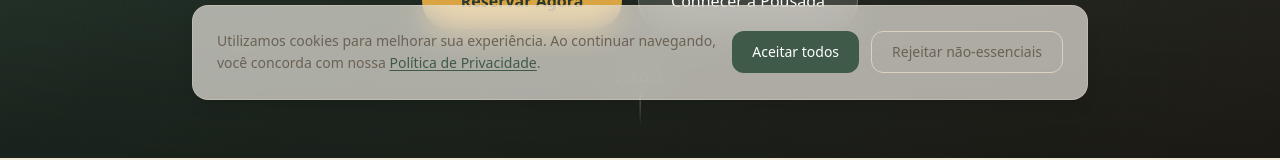
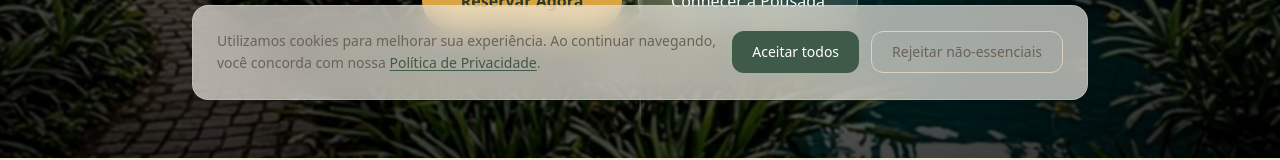
Before and after one commit to Arthur-Bressan/template-resorts-webpage, a Next.js app: page / in a window 1280 px wide. Shown: the part 684-844 px from the top of the page. Built offline with nearby package versions, Linux system fonts and the light colour scheme; no server answers; the database is empty.

Commit message:
02beb233-6fdf-4133-bccc-1a28fe87c012

```diff
--- a/src/components/sections/Hero.tsx
+++ b/src/components/sections/Hero.tsx
@@ -10,19 +10,44 @@ interface HeroProps {
 
 export function Hero({ siteSettings }: HeroProps) {
   const sectionRef = useRef<HTMLElement>(null);
+  const imageRef = useRef<HTMLDivElement>(null);
 
   useEffect(() => {
-    if (!sectionRef.current) return;
+    if (!sectionRef.current || !imageRef.current) return;
+    const section = sectionRef.current;
+    const image = imageRef.current;
     const reducedMotion = window.matchMedia(
       "(prefers-reduced-motion: reduce)"
     ).matches;
-    if (reducedMotion) return;
+
+    // Mouse tracking state
+    const mouse = { x: 0.5, y: 0.5 };
+    const pos = { x: 0, y: 0 };
+    let rafId = 0;
+    let currentZoom = 1.15;
+
+    // Smooth interpolation loop for mouse pan
+    function animatePan() {
+      const targetX = (mouse.x - 0.5) * 30;
+      const targetY = (mouse.y - 0.5) * 20;
+
+      pos.x += (targetX - pos.x) * 0.05;
+      pos.y += (targetY - pos.y) * 0.05;
+
+      image.style.transform = `translate(${pos.x}px, ${pos.y}px) scale(${currentZoom})`;
+      rafId = requestAnimationFrame(animatePan);
+    }
+
+    function onMouseMove(e: MouseEvent) {
+      const rect = section.getBoundingClientRect();
+      mouse.x = (e.clientX - rect.left) / rect.width;
+      mouse.y = (e.clientY - rect.top) / rect.height;
+    }
 
     const ctx = gsap.context(() => {
-      const lines = sectionRef.current?.querySelectorAll<HTMLElement>(
-        ".hero-line"
-      );
-      if (lines?.length) {
+      // Text reveal animations
+      const lines = section.querySelectorAll<HTMLElement>(".hero-line");
+      if (lines.length) {
         gsap.set(lines, { yPercent: 110 });
         gsap.to(lines, {
           yPercent: 0,
@@ -34,8 +59,8 @@ export function Hero({ siteSettings }: HeroProps) {
       }
 
       const fadeEls =
-        sectionRef.current?.querySelectorAll<HTMLElement>(".hero-fade");
-      if (fadeEls?.length) {
+        section.querySelectorAll<HTMLElement>(".hero-fade");
+      if (fadeEls.length) {
         gsap.set(fadeEls, { opacity: 0, y: 20 });
         gsap.to(fadeEls, {
           opacity: 1,
@@ -46,9 +71,32 @@ export function Hero({ siteSettings }: HeroProps) {
           delay: 0.8,
         });
       }
+
+      if (reducedMotion) return;
+
+      // Scroll-based zoom: zoom in when scrolling down, zoom out when back up
+      ScrollTrigger.create({
+        trigger: section,
+        start: "top top",
+        end: "bottom top",
+        scrub: true,
+        onUpdate: (self) => {
+          const progress = self.progress;
+          // Scale from 1.15 to 1.35 as user scrolls down
+          currentZoom = 1.15 + progress * 0.2;
+        },
+      });
+
+      // Start mouse parallax loop
+      section.addEventListener("mousemove", onMouseMove);
+      rafId = requestAnimationFrame(animatePan);
     }, sectionRef);
 
-    return () => ctx.revert();
+    return () => {
+      ctx.revert();
+      cancelAnimationFrame(rafId);
+      section.removeEventListener("mousemove", onMouseMove);
+    };
   }, []);
 
   const handleReserve = () =>
@@ -60,25 +108,32 @@ export function Hero({ siteSettings }: HeroProps) {
     <section
       ref={sectionRef}
       id="hero"
-      className="relative min-h-screen flex items-center justify-center overflow-hidden"
+      className="relative min-h-screen flex items-center justify-center overflow-hidden cursor-crosshair"
     >
-      {/* Background skeleton — substitute by your own image */}
-      <div className="absolute inset-0 bg-gradient-to-br from-[#3F5A48] via-[#29392F] to-[#2E2A22]" />
-
-      {/* Decorative pattern */}
-      <div className="absolute inset-0 opacity-[0.04]">
-        <svg className="w-full h-full" xmlns="http://www.w3.org/2000/svg">
-          <defs>
-            <pattern id="grid" width="40" height="40" patternUnits="userSpaceOnUse">
-              <path d="M 40 0 L 0 0 0 40" fill="none" stroke="white" strokeWidth="0.5" />
-            </pattern>
-          </defs>
-          <rect width="100%" height="100%" fill="url(#grid)" />
-        </svg>
+      {/* Background Image with parallax + zoom */}
+      <div className="absolute inset-[-5%]">
+        <div
+          ref={imageRef}
+          className="absolute inset-0 bg-cover bg-center will-change-transform"
+          style={{
+            backgroundImage: "url('/images/hero.jpg')",
+            transform: "translate(0px, 0px) scale(1.15)",
+          }}
+        />
       </div>
 
-      {/* Gradient overlay */}
-      <div className="absolute inset-0 bg-gradient-to-t from-black/40 via-transparent to-black/20" />
+      {/* Dark gradient overlays for text readability */}
+      <div className="absolute inset-0 bg-gradient-to-b from-black/50 via-black/20 to-black/60" />
+      <div className="absolute inset-0 bg-gradient-to-r from-black/30 via-transparent to-black/30" />
+
+      {/* Subtle vignette */}
+      <div
+        className="absolute inset-0"
+        style={{
+          background:
+            "radial-gradient(ellipse at center, transparent 40%, rgba(0,0,0,0.4) 100%)",
+        }}
+      />
 
       {/* Content */}
       <div className="relative z-10 max-w-7xl mx-auto px-4 sm:px-6 lg:px-8 text-center py-32">
@@ -130,7 +185,7 @@ export function Hero({ siteSettings }: HeroProps) {
       </div>
 
       {/* Scroll indicator */}
-      <div className="absolute bottom-8 left-1/2 -translate-x-1/2 flex flex-col items-center gap-2">
+      <div className="absolute bottom-8 left-1/2 -translate-x-1/2 flex flex-col items-center gap-2 z-10">
         <span className="text-xs text-white/50 tracking-widest uppercase">
           Scroll
         </span>
```
Also changed, not shown: hero-check.png (added), public/images/hero.jpg (added).
